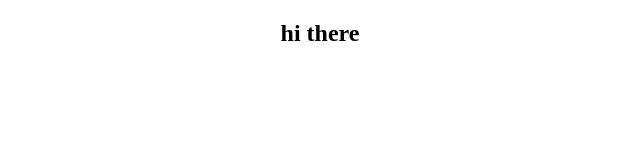
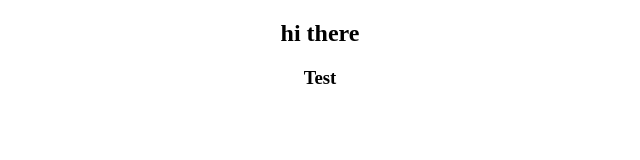
Before and after one commit to Mraungnaingtun/my-portfolio, a React (Create React App) app: page / in a window 1280 px wide. Shown: the top 160 px of the page, without its empty margins (320-960 px from the left). Built offline with nearby package versions, Linux system fonts and the light colour scheme.

Commit message:
second test

```diff
--- a/src/App.js
+++ b/src/App.js
@@ -4,6 +4,7 @@ function App() {
   return (
     <div className="App">
       <h2>hi there</h2>
+      <h3>Test</h3>
     </div>
   );
 }
```
